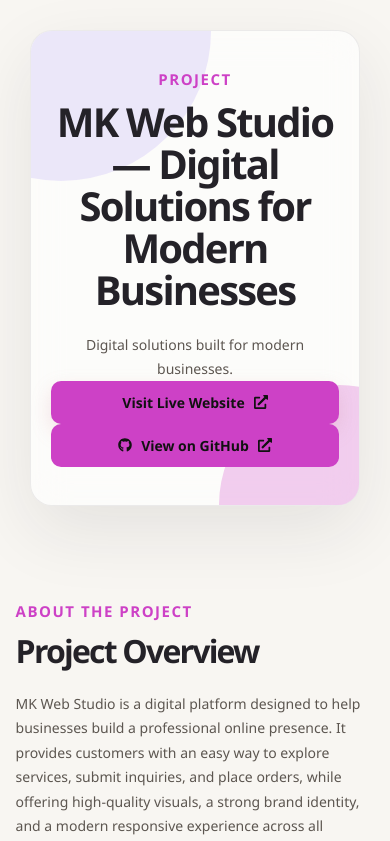
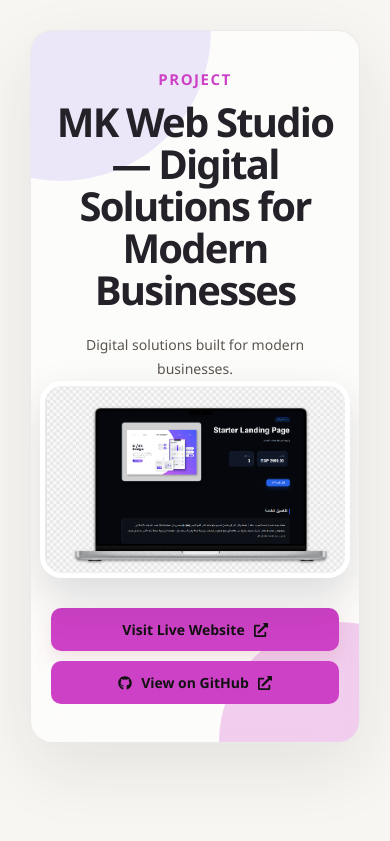
Before and after one commit to khalidmuhamadmuhamad80-arch/portfolio-frontend, a React app: page /projects/mk-web-studio in a window 390 px wide. Shown: the top 841 px of the page. Built offline with nearby package versions, Linux system fonts and the light colour scheme; no server answers; the HTML template or start-up script is replaced by a standard one.

Commit message:
Initial Django backend

```diff
--- a/src/components/mkwebstudio.css
+++ b/src/components/mkwebstudio.css
@@ -39,25 +39,47 @@
 }
 
 
+
+
+
 /* =========================================
-   HERO CARD
+   PROJECT HERO
 ========================================= */
 
-.mk-project-hero-content {
-  position: relative;
-
-  width: min(1120px, 100%);
+.mk-project-hero {
+  width: 100%;
+  min-height: calc(100vh - 78px);
 
   display: flex;
-  flex-direction: column;
   align-items: center;
   justify-content: center;
 
-  padding: 70px 55px;
+  padding: 70px 5%;
 
   box-sizing: border-box;
 
-  text-align: center;
+  background: #f8f6f2;
+}
+
+
+/* =========================================
+   HERO CONTAINER
+========================================= */
+
+.mk-project-hero-container {
+  width: min(1120px, 100%);
+
+  display: grid;
+
+  grid-template-columns: 1.05fr 0.95fr;
+
+  align-items: center;
+
+  gap: 70px;
+
+  padding: 55px;
+
+  box-sizing: border-box;
 
   background: rgba(255, 255, 255, 0.62);
 
@@ -73,15 +95,15 @@
 
   overflow: hidden;
 
-  isolation: isolate;
+  position: relative;
 }
 
 
 /* =========================================
-   HERO DECORATIVE CIRCLES
+   DECORATIVE BACKGROUND
 ========================================= */
 
-.mk-project-hero-content::before {
+.mk-project-hero-container::before {
   content: "";
 
   position: absolute;
@@ -98,12 +120,13 @@
 
   opacity: 0.55;
 
-  z-index: -1;
+  pointer-events: none;
 
-  pointer-events: none;
+  z-index: 0;
 }
 
-.mk-project-hero-content::after {
+
+.mk-project-hero-container::after {
   content: "";
 
   position: absolute;
@@ -118,28 +141,45 @@
 
   border-radius: 50%;
 
-  opacity: 0.25;
-
-  z-index: -1;
+  opacity: 0.22;
 
   pointer-events: none;
+
+  z-index: 0;
 }
 
 
 /* =========================================
-   PROJECT LABEL
+   HERO CONTENT
+========================================= */
+
+.mk-project-hero-content {
+  position: relative;
+
+  z-index: 2;
+
+  display: flex;
+
+  flex-direction: column;
+
+  align-items: flex-start;
+}
+
+
+/* =========================================
+   LABEL
 ========================================= */
 
 .mk-project-label {
-  margin: 0 0 12px;
+  margin: 0 0 10px;
 
   color: #cd41c6;
 
-  font-size: 15px;
+  font-size: 14px;
 
   font-weight: 700;
 
-  letter-spacing: 1.5px;
+  letter-spacing: 1.6px;
 
   text-transform: uppercase;
 }
@@ -154,13 +194,15 @@
 
   color: #242228;
 
-  font-size: clamp(42px, 6vw, 72px);
+  font-size: clamp(40px, 5vw, 64px);
 
   line-height: 1.05;
 
   font-weight: 800;
 
   letter-spacing: -2.5px;
+
+  max-width: 650px;
 }
 
 
@@ -169,56 +211,365 @@
 ========================================= */
 
 .mk-project-short-description {
-  max-width: 600px;
+  margin: 20px 0 0;
 
-  margin: 22px 0 0;
+  max-width: 540px;
 
   color: #5c5650;
 
-  font-size: 16px;
+  font-size: 17px;
 
-  line-height: 1.8;
+  line-height: 1.75;
 
   font-weight: 500;
 }
 
 
 /* =========================================
-   HERO TECHNOLOGIES
+   HERO IMAGE
 ========================================= */
 
-.mk-project-hero-technologies {
+.mk-project-hero-image {
+  position: relative;
+
+  z-index: 2;
+
+  width: 100%;
+
+  display: flex;
+
+  justify-content: center;
+
+  align-items: center;
+}
+
+
+/* Decorative frame */
+
+.mk-project-hero-image::before {
+  content: "";
+
+  position: absolute;
+
+  width: 82%;
+
+  aspect-ratio: 1 / 0.72;
+
+  max-width: 480px;
+
+  background: #dcd6f7;
+
+  border-radius: 28px;
+
+  transform: rotate(-4deg);
+
+  z-index: -1;
+
+  transition:
+    transform 0.4s ease;
+}
+
+
+.mk-project-hero-container:hover
+.mk-project-hero-image::before {
+  transform: rotate(-2deg) scale(1.02);
+}
+
+
+/* =========================================
+   HERO IMAGE ELEMENT
+========================================= */
+
+.mk-project-hero-image img {
+  display: block;
+
+  width: min(100%, 500px);
+
+  aspect-ratio: 16 / 10;
+
+  object-fit: cover;
+
+  border-radius: 24px;
+
+  border: 7px solid rgba(255, 255, 255, 0.85);
+
+  box-shadow:
+    0 20px 45px rgba(36, 34, 40, 0.15);
+
+  transition:
+    transform 0.4s ease,
+    box-shadow 0.4s ease;
+}
+
+
+.mk-project-hero-image img:hover {
+  transform: scale(1.015);
+
+  box-shadow:
+    0 25px 55px rgba(36, 34, 40, 0.19);
+}
+
+
+/* =========================================
+   HERO BUTTONS
+========================================= */
+
+.mk-project-hero-buttons {
   display: flex;
 
   align-items: center;
-  justify-content: center;
+
+  gap: 13px;
+
+  margin-top: 30px;
 
   flex-wrap: wrap;
-
-  gap: 10px;
-
-  margin-top: 25px;
 }
 
-.mk-project-hero-technologies span {
+
+.mk-project-hero-buttons .mk-project-link {
   display: inline-flex;
 
   align-items: center;
+
   justify-content: center;
 
-  padding: 8px 17px;
+  gap: 9px;
 
-  color: #242228;
+  min-width: 135px;
 
-  background: rgba(255, 255, 255, 0.7);
+  padding: 12px 20px;
 
-  border: 1px solid rgba(36, 34, 40, 0.1);
+  border-radius: 10px;
 
-  border-radius: 999px;
+  text-decoration: none;
 
-  font-size: 13px;
+  font-size: 14px;
 
   font-weight: 700;
+
+  transition:
+    transform 0.25s ease,
+    box-shadow 0.25s ease,
+    background 0.25s ease,
+    color 0.25s ease;
+}
+
+
+/* =========================================
+   PRIMARY BUTTON
+========================================= */
+
+.mk-project-hero-buttons .live-link {
+  background: #cd41c6;
+
+  color: #111111;
+
+  box-shadow:
+    0 8px 20px rgba(201, 130, 145, 0.22);
+}
+
+
+.mk-project-hero-buttons .live-link:hover {
+  transform: translateY(-2px);
+
+  background: #36df45;
+
+  color: #ffffff;
+
+  box-shadow:
+    0 12px 25px rgba(54, 223, 69, 0.22);
+}
+
+
+/* =========================================
+   SECONDARY BUTTON
+========================================= */
+
+.mk-project-hero-buttons .github-link {
+  background: #cd41c6;
+
+  color: #111111;
+}
+
+
+.mk-project-hero-buttons .github-link:hover {
+  transform: translateY(-2px);
+
+  background: #36df45;
+
+  color: #ffffff;
+
+  box-shadow:
+    0 12px 25px rgba(54, 223, 69, 0.22);
+}
+
+
+/* =========================================
+   TABLET
+========================================= */
+
+@media (max-width: 950px) {
+
+  .mk-project-hero {
+    padding: 55px 4%;
+  }
+
+  .mk-project-hero-container {
+    gap: 40px;
+
+    padding: 42px;
+  }
+
+  .mk-project-title {
+    font-size: clamp(38px, 5vw, 55px);
+  }
+
+  .mk-project-short-description {
+    font-size: 15px;
+  }
+
+  .mk-project-hero-image img {
+    width: min(100%, 420px);
+  }
+}
+
+
+/* =========================================
+   MOBILE
+========================================= */
+
+@media (max-width: 750px) {
+
+  .mk-project-hero {
+    min-height: auto;
+
+    padding: 45px 5%;
+  }
+
+  .mk-project-hero-container {
+
+    /* Content first */
+    grid-template-columns: 1fr;
+
+    grid-template-areas:
+      "content"
+      "image";
+
+    gap: 42px;
+
+    padding: 35px 25px;
+
+    border-radius: 26px;
+
+    text-align: center;
+  }
+
+
+  /* Content */
+
+  .mk-project-hero-content {
+    grid-area: content;
+
+    width: 100%;
+
+    align-items: center;
+  }
+
+
+  .mk-project-short-description {
+    max-width: 500px;
+  }
+
+
+  /* Image */
+
+  .mk-project-hero-image {
+    grid-area: image;
+
+    width: 100%;
+
+    display: flex;
+
+    justify-content: center;
+  }
+
+
+  .mk-project-hero-image img {
+    width: min(85vw, 360px);
+
+    aspect-ratio: 16 / 10;
+  }
+
+
+  /* Buttons */
+
+  .mk-project-hero-buttons {
+    justify-content: center;
+
+    flex-wrap: wrap;
+  }
+}
+
+
+/* =========================================
+   SMALL MOBILE
+========================================= */
+
+@media (max-width: 450px) {
+
+  .mk-project-hero {
+    padding: 30px 4%;
+  }
+
+  .mk-project-hero-container {
+    padding: 30px 20px;
+
+    gap: 32px;
+
+    border-radius: 22px;
+  }
+
+
+  .mk-project-title {
+    font-size: 39px;
+
+    letter-spacing: -1.8px;
+  }
+
+
+  .mk-project-short-description {
+    font-size: 14px;
+
+    line-height: 1.7;
+  }
+
+
+  .mk-project-hero-image img {
+    width: 82vw;
+
+    max-width: 300px;
+
+    border-width: 5px;
+
+    border-radius: 22px;
+  }
+
+
+  .mk-project-hero-buttons {
+    width: 100%;
+
+    flex-direction: column;
+
+    gap: 10px;
+  }
+
+
+  .mk-project-hero-buttons .mk-project-link {
+    width: 100%;
+
+    box-sizing: border-box;
+  }
 }
 
 
--- a/src/components/mkwebstudio.jsx
+++ b/src/components/mkwebstudio.jsx
@@ -9,6 +9,8 @@
 
     shortDescription:
       "Digital solutions built for modern businesses.",
+
+     heroImage: "/gpt12.png",
 
     description:
       "MK Web Studio is a digital platform designed to help businesses build a professional online presence. It provides customers with an easy way to explore services, submit inquiries, and place orders, while offering high-quality visuals, a strong brand identity, and a modern responsive experience across all devices.",
@@ -117,6 +119,12 @@
           <p className="mk-project-short-description">
             {project.shortDescription}
           </p>
+          <div className="mk-project-hero-image">
+            <img
+                src={project.heroImage}
+                alt={project.title}
+            />
+          </div>
 
           {/* Hero Buttons */}
           <div className="mk-project-hero-buttons">
```
Also changed, not shown: public/gpt12.png (added).
